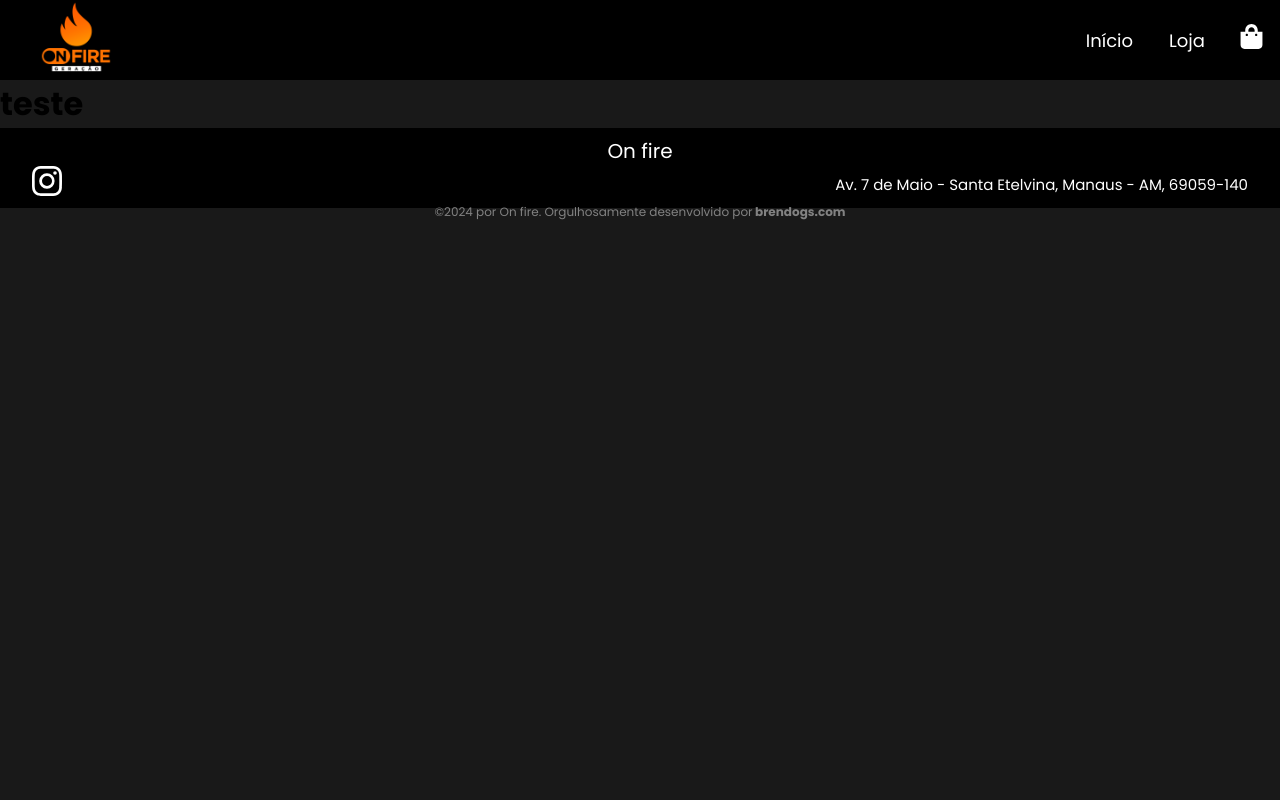
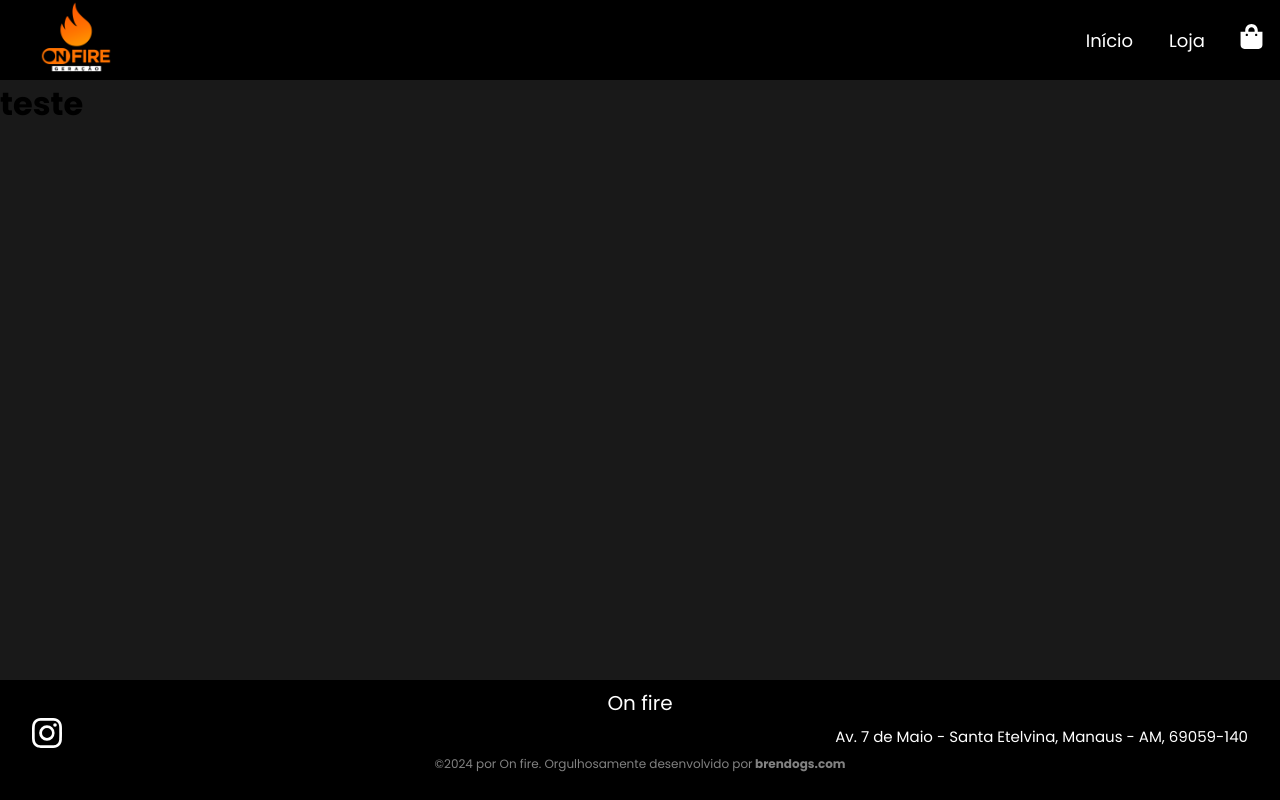
Before and after one commit to brendo-gomes-santana/on-fire, a Next.js app: page / in a window 1280 px wide. Built offline with nearby package versions, Linux system fonts and the light colour scheme.

Commit message:
colocando button no component quantidade

```diff
--- a/package.json
+++ b/package.json
@@ -12,6 +12,7 @@
     "next": "14.2.5",
     "react": "^18",
     "react-dom": "^18",
+    "react-hook-form": "^7.52.1",
     "react-icons": "^5.2.1",
     "sass": "^1.77.8"
   },
--- a/src/app/page.tsx
+++ b/src/app/page.tsx
@@ -1,7 +1,9 @@
+import styled from './styled.module.scss'
+
 
 export default function Home() {
   return (
-    <main>
+    <main className={styled.container}>
       <h1>teste</h1>
     </main>
   );
--- /dev/null
+++ b/src/app/styled.module.scss
@@ -0,0 +1,3 @@
+.container{
+    min-height: 75vh;
+}
--- a/src/components/footer/styled.module.scss
+++ b/src/components/footer/styled.module.scss
@@ -1,13 +1,14 @@
 .container {
     width: 100%;
 
-    background-color: #000;
+    background-color: #000000;
 
     display: flex;
     flex-direction: column;
     align-items: center;
 
-    height: 10vh;
+
+    min-height: 15vh;
 
     color: #fff;
 
```
Also changed, not shown: src/app/produto/[id]/page.tsx (+2 -15 lines), src/app/produto/[id]/styled.module.scss (+1 -20 lines), src/components/quantidade/index.tsx (+16 -5 lines), src/components/quantidade/styled.module.scss (+32 -10 lines), src/utils/types/AddCarrinho.ts (added, +15 -0 lines), 1 other file (tests, documents, lock files or other folders).
